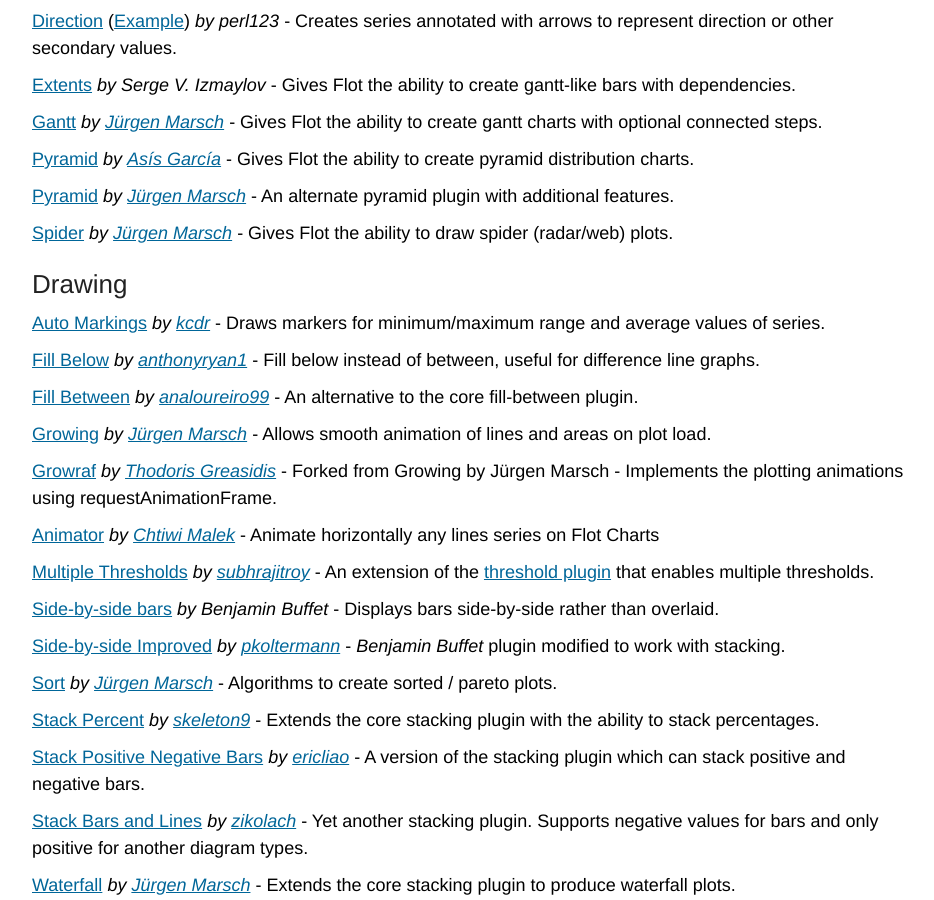
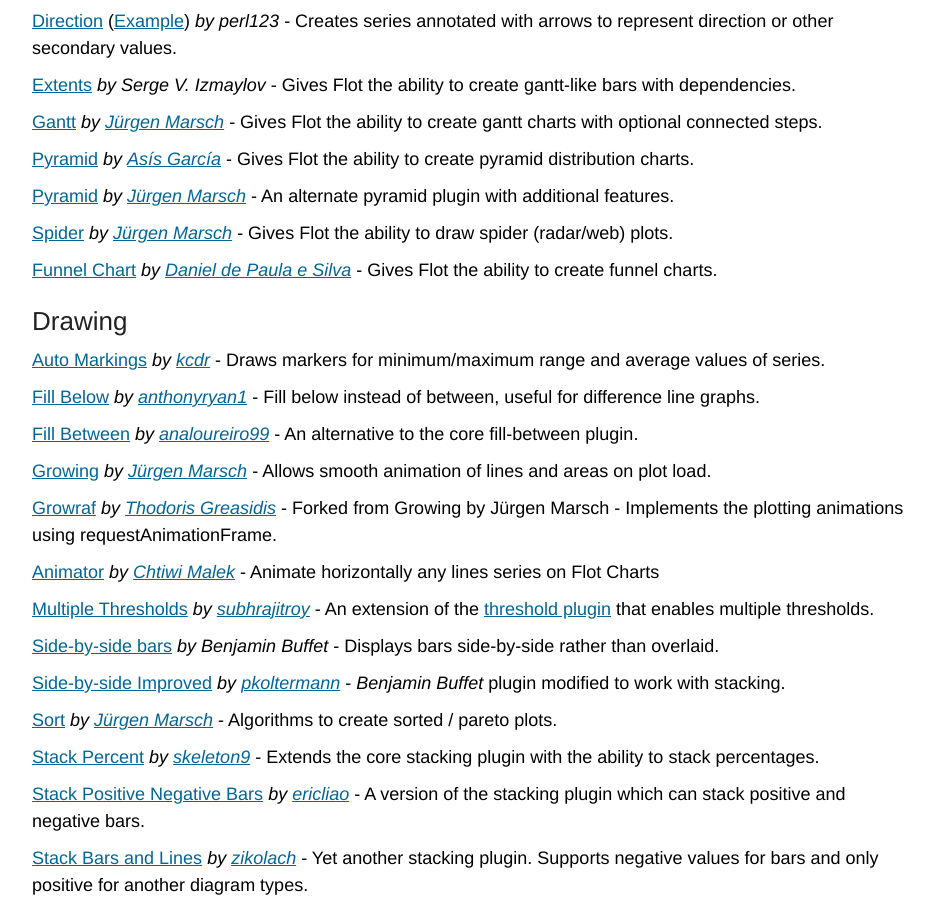
Before and after one commit to flot/flot.github.com, a Jekyll site: the page built from plugins/index.html, in a window 1280 px wide and 900 px high, scrolled down 602 px. Shown: the whole window, without its empty margins (168-1102 px from the left). Built offline with Jekyll 4.4.1, drawn with Linux system fonts in a browser that asks for light colours; Markdown is read by kramdown in place of the engine named in the settings.

Commit message:
Added funnel chart plugin

```diff
--- a/plugins/index.html
+++ b/plugins/index.html
@@ -55,6 +55,10 @@
 <p><a href="http://jumflot.jumware.com/examples/Experimental/Spider.html">Spider</a>
 <em>by <a href="https://github.com/jumjum123">Jürgen Marsch</a></em> -
 Gives Flot the ability to draw spider (radar/web) plots.</p>
+
+<p><a href="https://github.com/danielpes/flot-funnel">Funnel Chart</a>
+<em>by <a href="https://github.com/danielpes">Daniel de Paula e Silva</a></em> -
+Gives Flot the ability to create funnel charts.</p>
 
 <h3>Drawing</h3>
 
```
